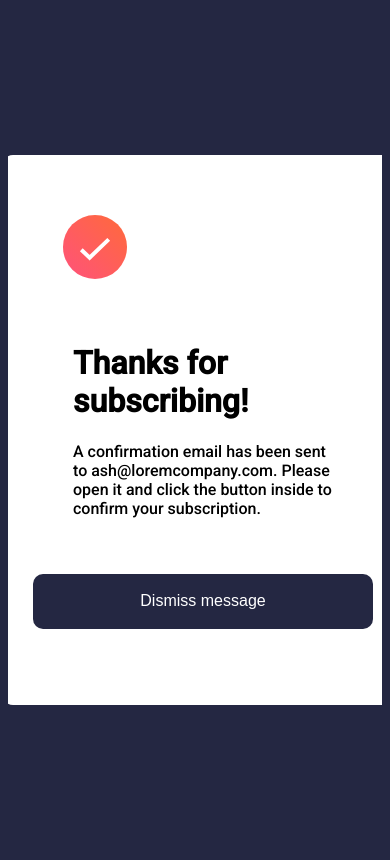
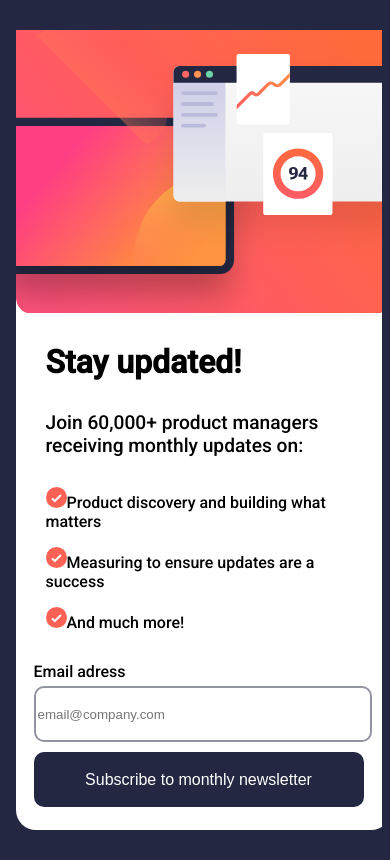
Before and after one commit to Avantiermv/newsletter-sign-up-challenge, a plain HTML site: page index.html in a window 390 px wide. Drawn offline with Linux system fonts and the light colour scheme.

Commit message:
I finished the css.

```diff
--- a/index.html
+++ b/index.html
@@ -13,6 +13,8 @@
   <main>
 
     <div id="all">
+
+      <div id="mobileimg"></div>
 
         <div id="content">
           <h1>Stay updated!</h1>
@@ -38,7 +40,7 @@
       <div id="conthanks">
         <h1> Thanks for subscribing!
         </h1>
-        <p>A confirmation email has been sent to ash@loremcompany.com.
+        <p>A confirmation email has been sent to <strong>ash@loremcompany.com</strong>.
           Please open it and click the button inside to confirm your subscription.
         </p>
       </div>
--- a/style.css
+++ b/style.css
@@ -28,11 +28,10 @@ main{
 }
 
 #all{
-    display: none;
-    /*display: flex;*/
+    display: flex;
     background-color: var(--cor5);
     width: 1000px;
-    height: 650px;
+    height: 630px;
     border-radius: 20px;
 }
 
@@ -67,7 +66,12 @@ input{
     height: 50px;
     border-radius: 10px;
     border-style: solid;
-    border-color: black;
+    border-color: var(--cor4);
+}
+
+input:hover{
+    border-color: hsl(240, 10%, 13%);
+    transition: 0.3s;
 }
 
 button{
@@ -95,6 +99,7 @@ button:hover{
 }
 
 #thanks{
+    display: none;
     width: 440px;
     height: 490px;
     background-color: var(--cor5);
@@ -115,3 +120,60 @@ button:hover{
     margin: auto;
     width: 340px;
 }
+
+@media (max-width: 600px){
+    #all{
+        display: block;
+        width: 375px;
+        height: 800px;
+
+    }
+
+    #image{
+       display: none;
+    }
+
+    #mobileimg{
+        background-image: url(./assets/images/illustration-sign-up-mobile.svg);
+        width: 375px;
+        height: 283px;
+        margin: auto;
+    }
+
+    #all > #content{
+        padding: 0px;
+    }
+
+    #content > h1{
+        font-size: 2em;
+    }
+
+    #content > #p1{
+        font-size: 1.2em;
+    }
+
+    #content > #otherp{
+        font-size: 1em;
+    }
+
+    #emailbutton{
+        margin: 18px;
+        padding: 0px;
+    }
+
+    #emailbutton > input{
+        width: 330px;
+    }
+
+    #emailbutton > button{
+        width: 330px;
+    }
+
+    #thanks{
+        width: 360px;
+    }
+
+    #thanks > button{
+        margin-left: 10px;
+    }
+}
```
